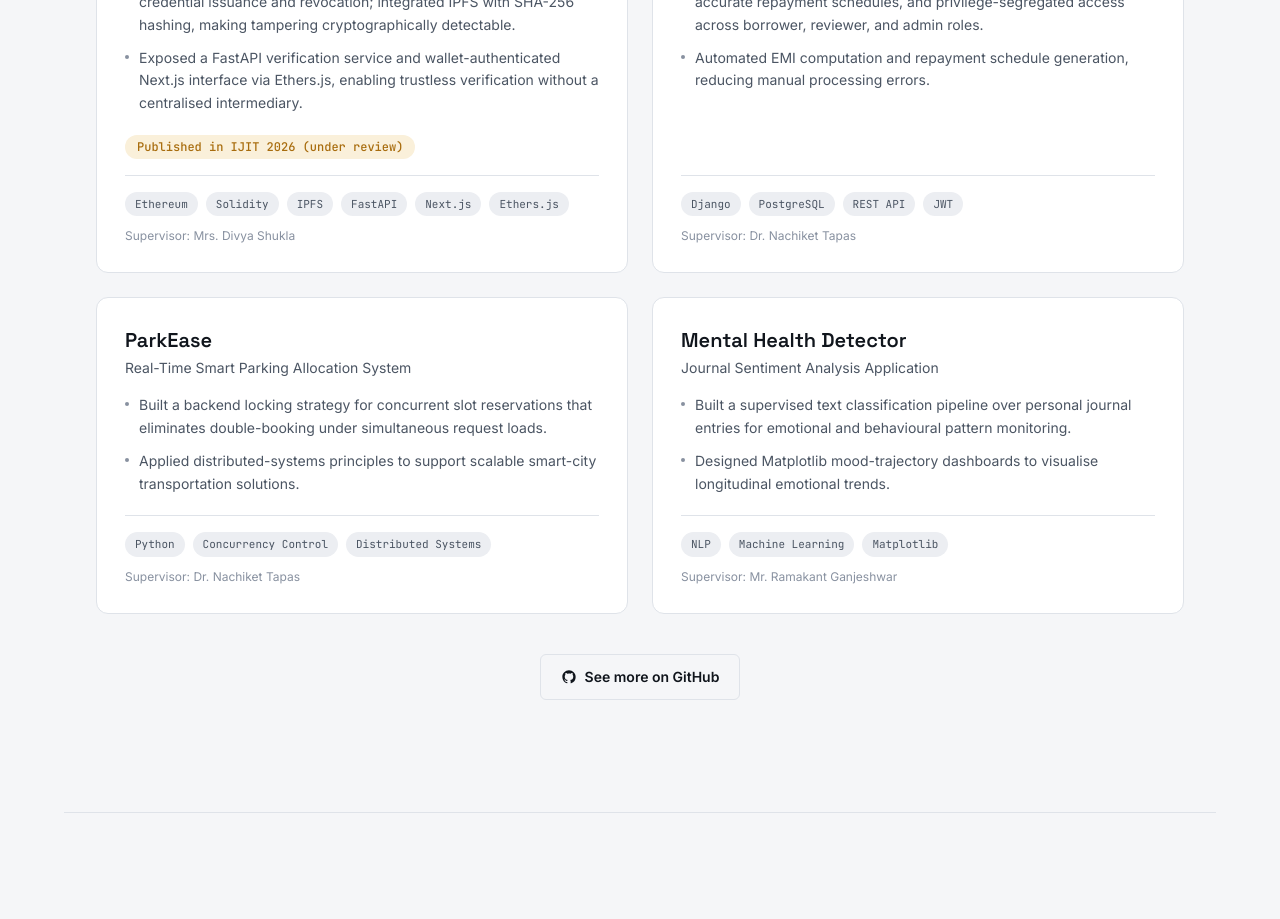
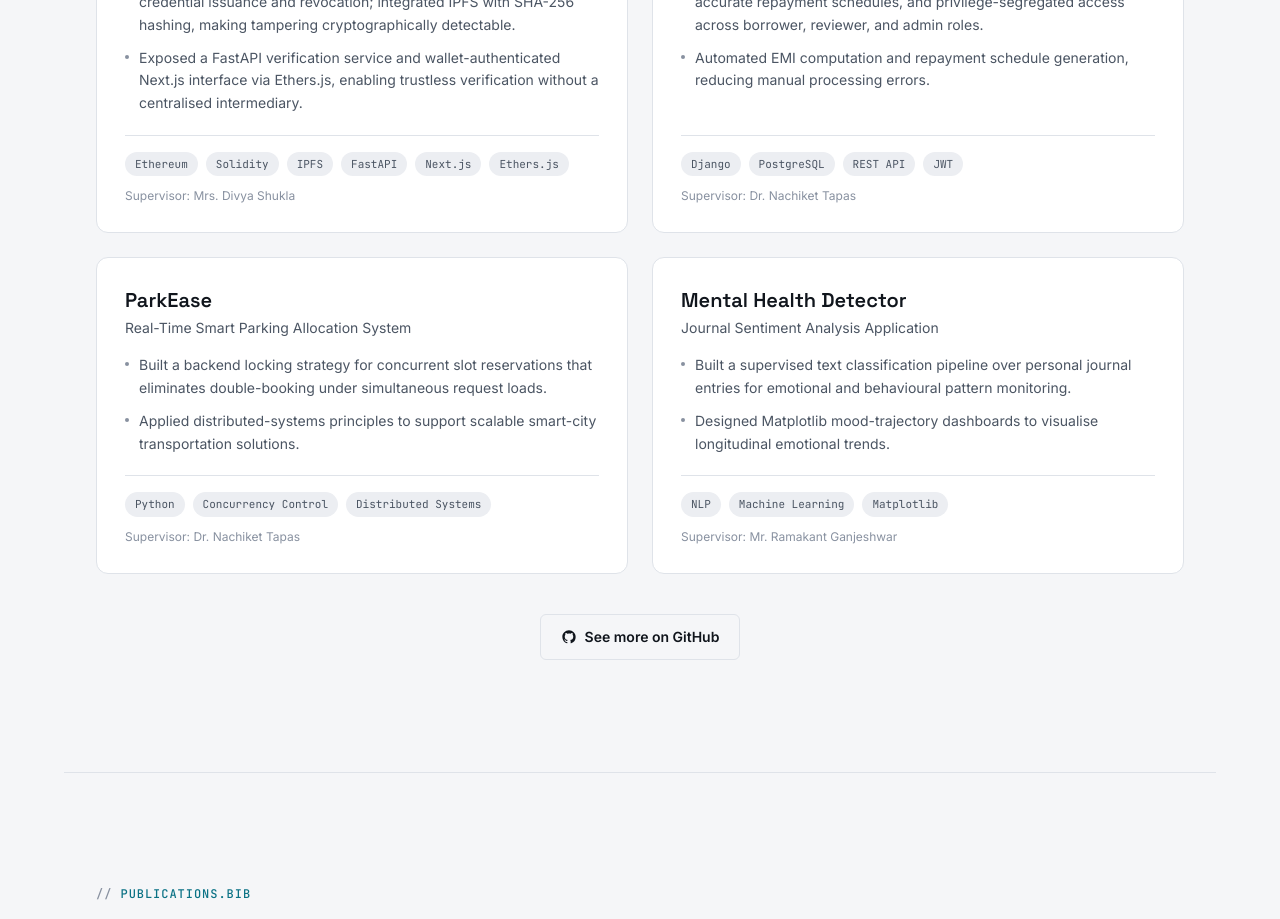
Before and after one commit to ruthvikreddyv/ruthvik-portfolio, a Next.js app: page / in a window 1280 px wide. Shown: the part 5240-6159 px from the top of the page. Built offline with nearby package versions, Linux system fonts and the light colour scheme.

Commit message:
Update Projects section

```diff
--- a/components/Projects.tsx
+++ b/components/Projects.tsx
@@ -21,7 +21,7 @@ const projects = [
       "Deployed permissioned Ethereum smart contracts for on-chain credential issuance and revocation; integrated IPFS with SHA-256 hashing, making tampering cryptographically detectable.",
       "Exposed a FastAPI verification service and wallet-authenticated Next.js interface via Ethers.js, enabling trustless verification without a centralised intermediary.",
     ],
-    badge: "Published in IJIT 2026 (under review)",
+    // badge: "Published in IJIT 2026 (under review)",
   },
   {
     title: "LendFundz",
```
